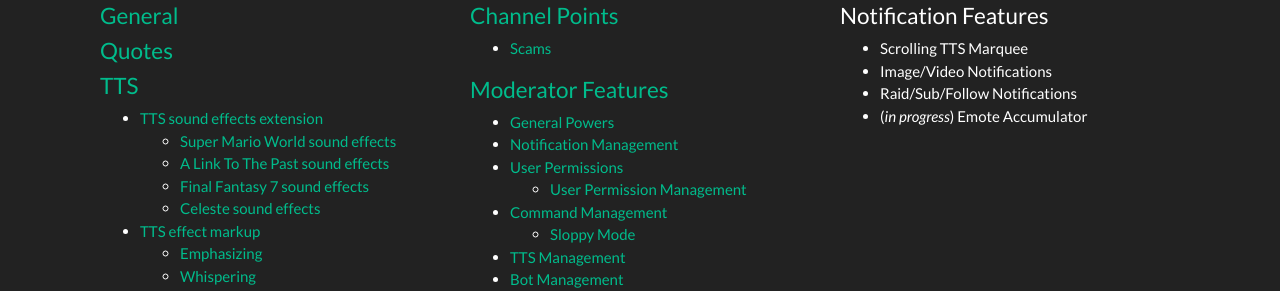
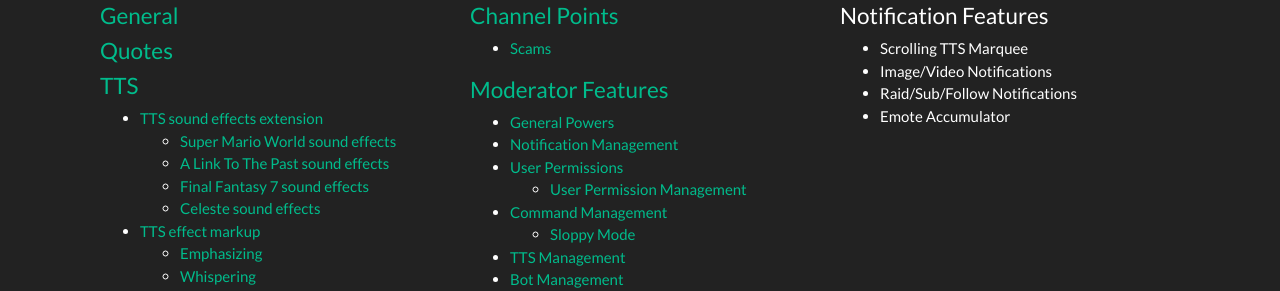
Before and after one commit to TASagent/TASagent.github.io, a Jekyll site: the page index.html, which Jekyll copies as it is, in a window 1280 px wide. Shown: the part 382-673 px from the top of the page. Built offline with Jekyll 4.4.1, drawn with Linux system fonts in a browser that asks for light colours.

Commit message:
Removing 'In Progress' from Emote Accumulator

```diff
--- a/index.html
+++ b/index.html
@@ -92,7 +92,7 @@
                         <li>Scrolling TTS Marquee</li>
                         <li>Image/Video Notifications</li>
                         <li>Raid/Sub/Follow Notifications</li>
-                        <li>(<i>in progress</i>) Emote Accumulator</li>
+                        <li>Emote Accumulator</li>
                     </ul>
                 </div>
             </div>
```
